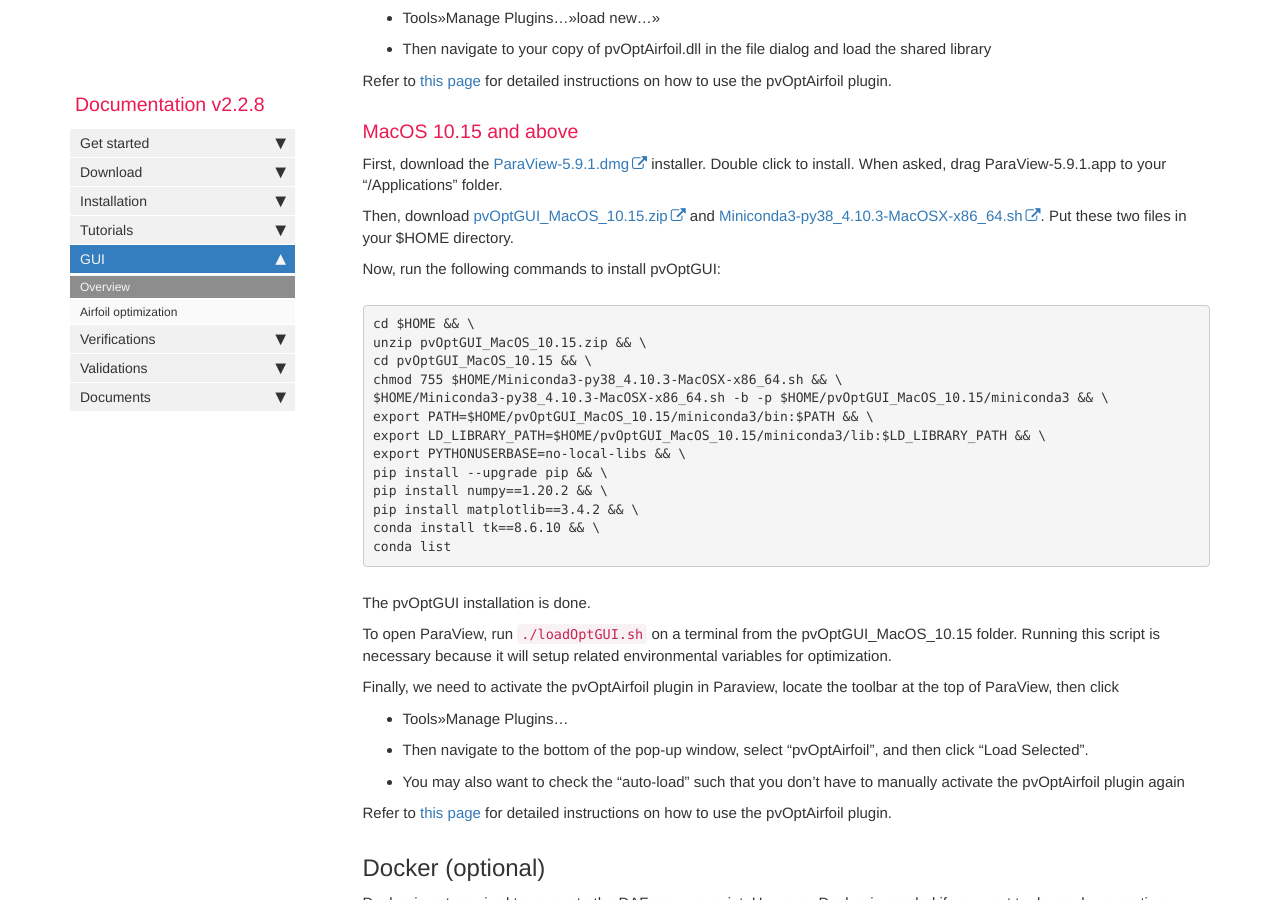
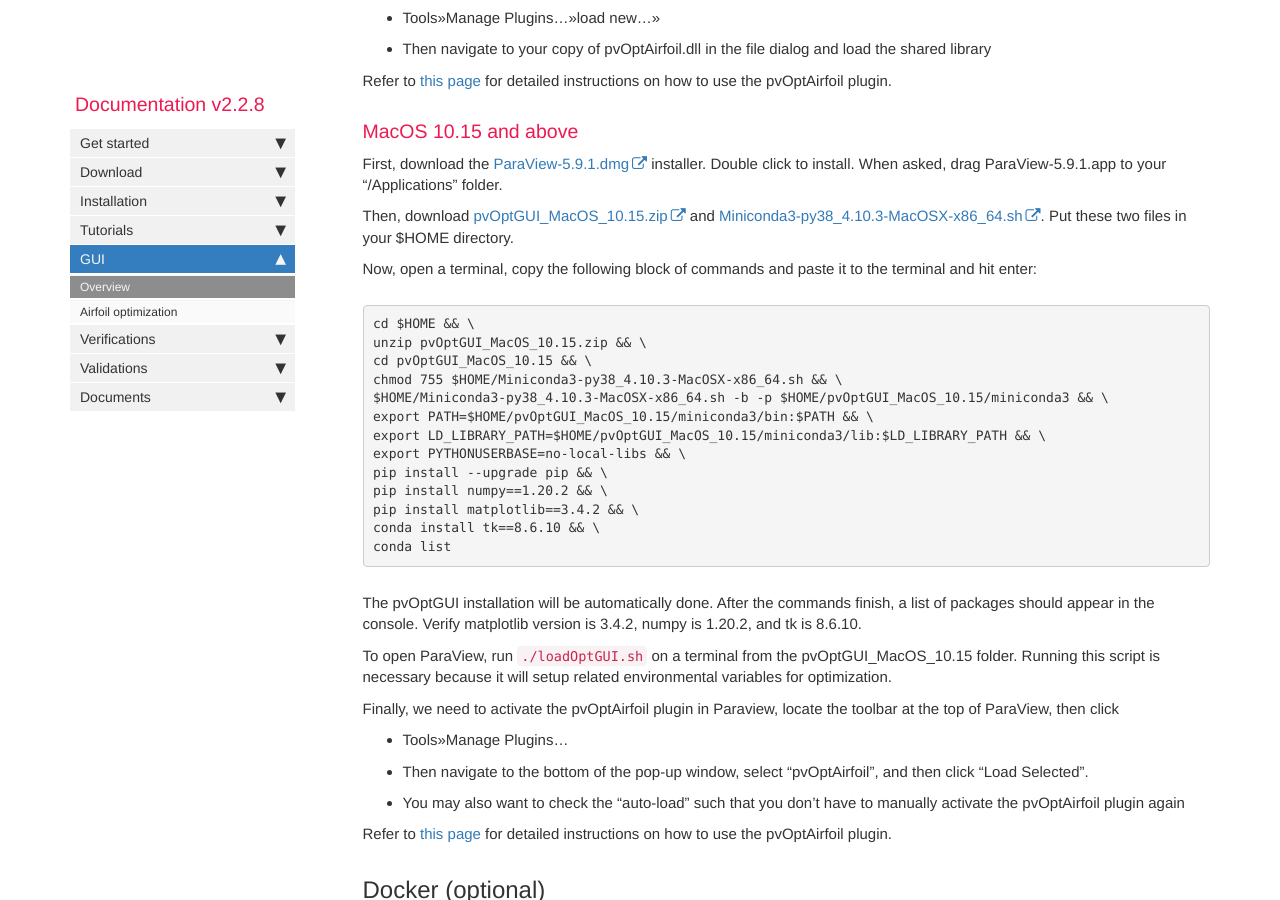
Before and after one commit to DAFoam/DAFoam.github.io, a Jekyll site: the page built from pages/mydoc/mydoc_gui_overview.md, in a window 1280 px wide and 900 px high, scrolled down 2059 px. Built offline with Jekyll 4.4.1, drawn with Linux system fonts in a browser that asks for light colours; comment, search, counter and statistics services are not loaded.

Commit message:
content update

```diff
--- a/pages/mydoc/mydoc_gui_overview.md
+++ b/pages/mydoc/mydoc_gui_overview.md
@@ -84,7 +84,7 @@ First, download the [ParaView-5.9.1.dmg](https://github.com/DAFoam/files/release
 
 Then, download [pvOptGUI_MacOS_10.15.zip](https://github.com/DAFoam/files/releases/download/pvOptGUI/pvOptGUI_MacOS_10.15.zip) and [Miniconda3-py38_4.10.3-MacOSX-x86_64.sh](https://repo.anaconda.com/miniconda/Miniconda3-py38_4.10.3-MacOSX-x86_64.sh). Put these two files in your $HOME directory.
 
-Now, run the following commands to install pvOptGUI:
+Now, open a terminal, copy the following block of commands and paste it to the terminal and hit enter:
 
 <pre>
 cd $HOME && \
@@ -102,7 +102,7 @@ conda install tk==8.6.10 && \
 conda list
 </pre>
 
-The pvOptGUI installation is done.
+The pvOptGUI installation will be automatically done. After the commands finish, a list of packages should appear in the console. Verify matplotlib version is 3.4.2, numpy is 1.20.2, and tk is 8.6.10.
 
 To open ParaView, run `./loadOptGUI.sh` on a terminal from the pvOptGUI_MacOS_10.15 folder. Running this script is necessary because it will setup related environmental variables for optimization.
 
```
